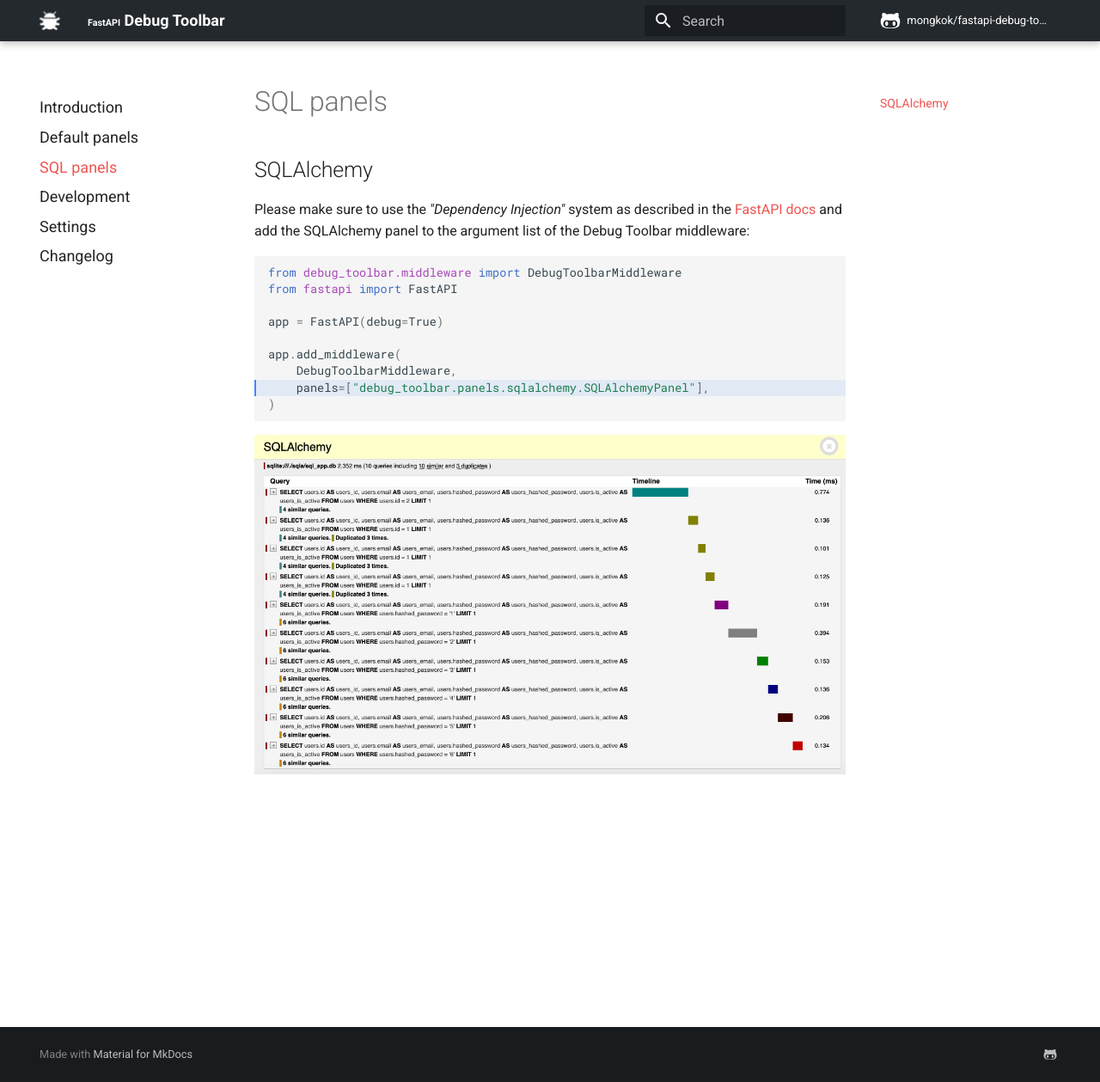
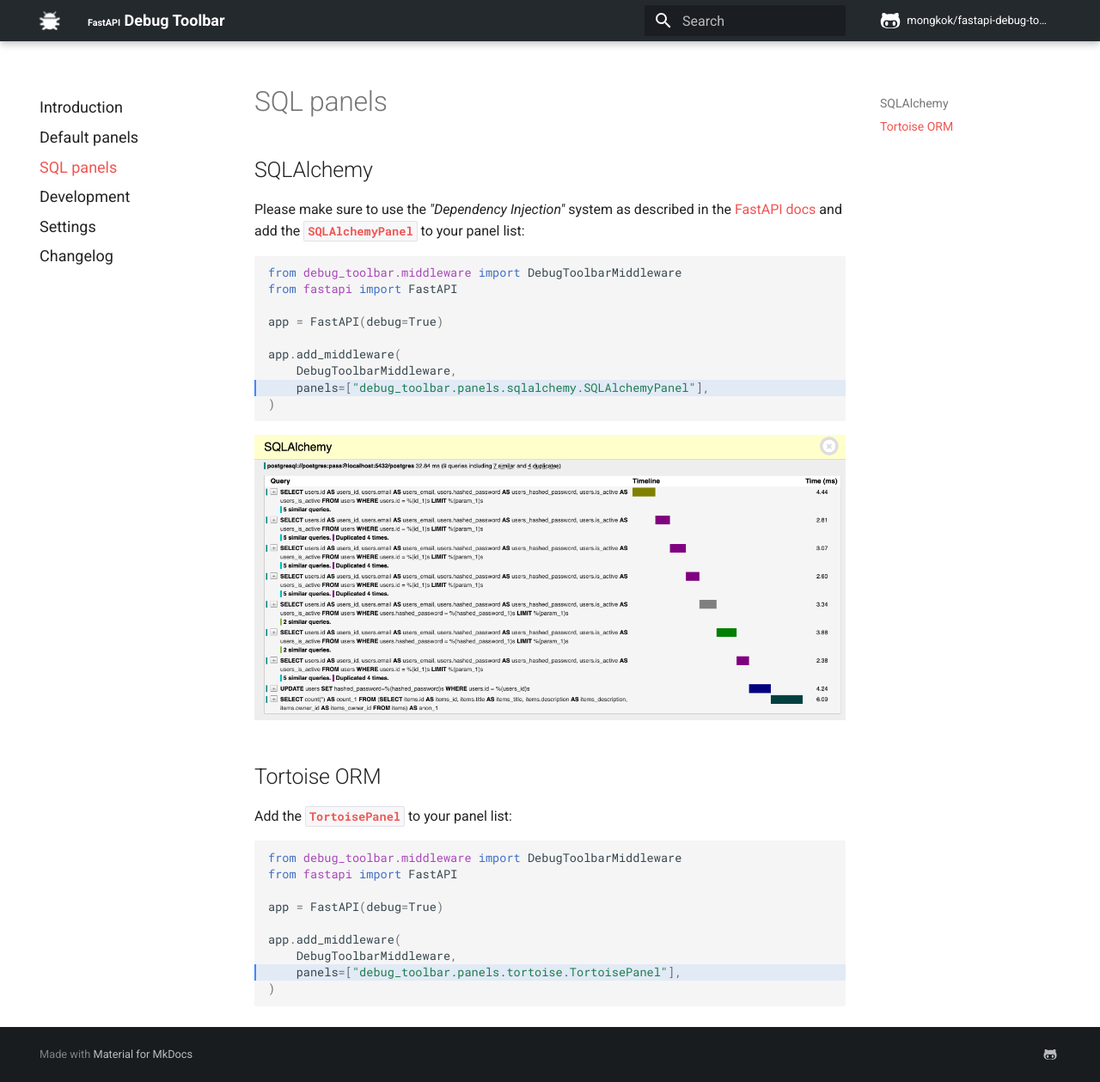
Before and after one commit to mongkok/fastapi-debug-toolbar, an MkDocs documentation site: the page built from docs/panels/sql.md, in a window 1280 px wide and 1259 px high. Shown: the whole window at 86% size. Built offline with MkDocs 1.6.1 and Material for MkDocs 9.7.7, drawn with Linux system fonts in a browser that asks for light colours; comment, search, counter and statistics services are not loaded.

Commit message:
Added Tortoise ORM to documentation

````diff
--- a/docs/panels/sql.md
+++ b/docs/panels/sql.md
@@ -1,10 +1,17 @@
 ## SQLAlchemy
 
-Please make sure to use the *"Dependency Injection"* system as described in the [FastAPI docs](https://fastapi.tiangolo.com/tutorial/sql-databases/#create-a-dependency) and add the SQLAlchemy panel to the argument list of the Debug Toolbar middleware:
-
+Please make sure to use the *"Dependency Injection"* system as described in the [FastAPI docs](https://fastapi.tiangolo.com/tutorial/sql-databases/#create-a-dependency) and add the `SQLAlchemyPanel` to your panel list:
 
 ```py hl_lines="8"
-{!src/sql/sqlalchemy.py!}
+{!src/panels/sqlalchemy.py!}
 ```
 
 ![SQLAlchemy panel](../img/panels/SQLAlchemy.png)
+
+## Tortoise ORM
+
+Add the `TortoisePanel` to your panel list:
+
+```py hl_lines="8"
+{!src/panels/tortoise.py!}
+```
--- /dev/null
+++ b/docs/src/panels/tortoise.py
@@ -0,0 +1,9 @@
+from debug_toolbar.middleware import DebugToolbarMiddleware
+from fastapi import FastAPI
+
+app = FastAPI(debug=True)
+
+app.add_middleware(
+    DebugToolbarMiddleware,
+    panels=["debug_toolbar.panels.tortoise.TortoisePanel"],
+)
````
Also changed, not shown: README.md (+26 -13 lines), docs/img/panels/SQLAlchemy.png, docs/src/panels/sqlalchemy.py (renamed from docs/src/sql/sqlalchemy.py).
